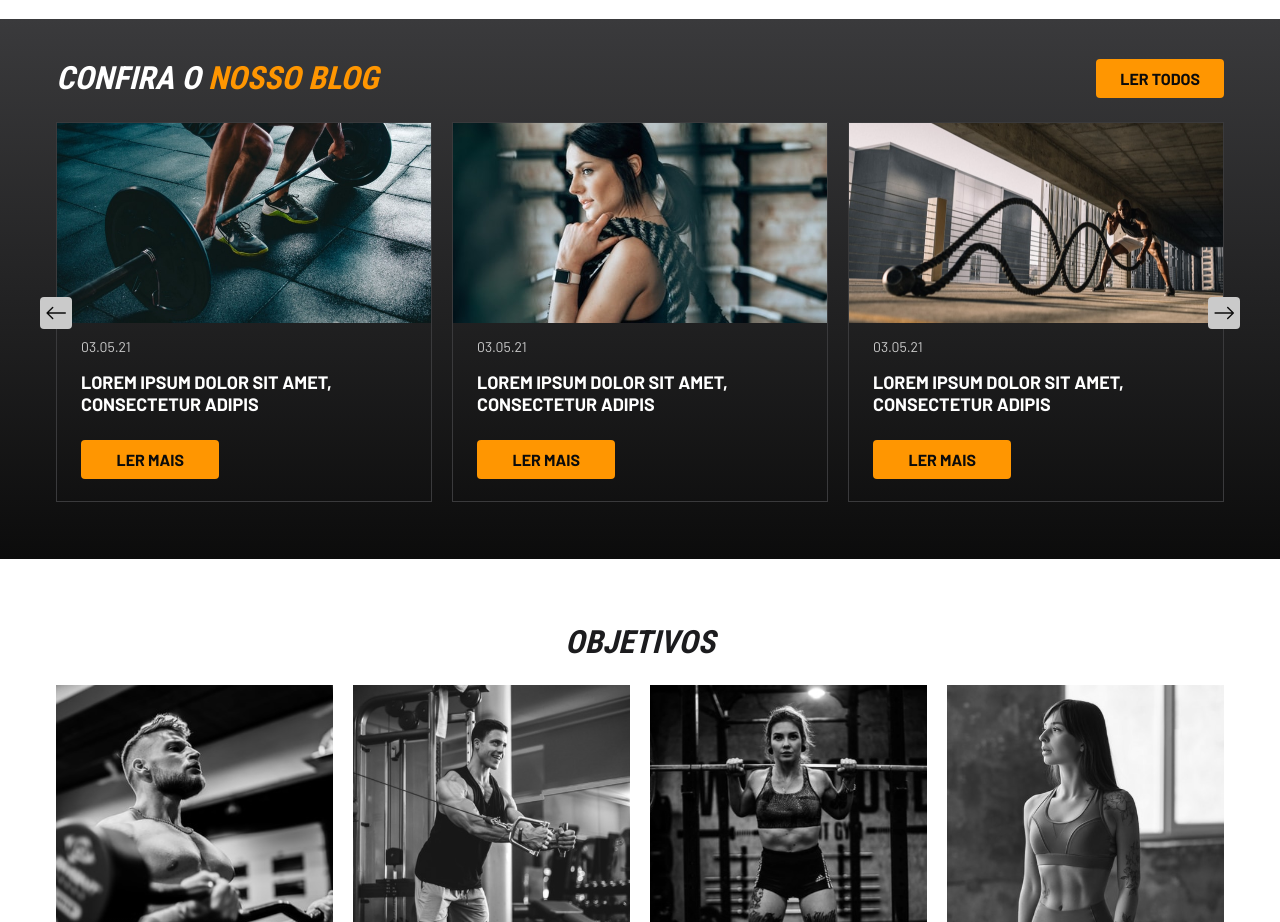
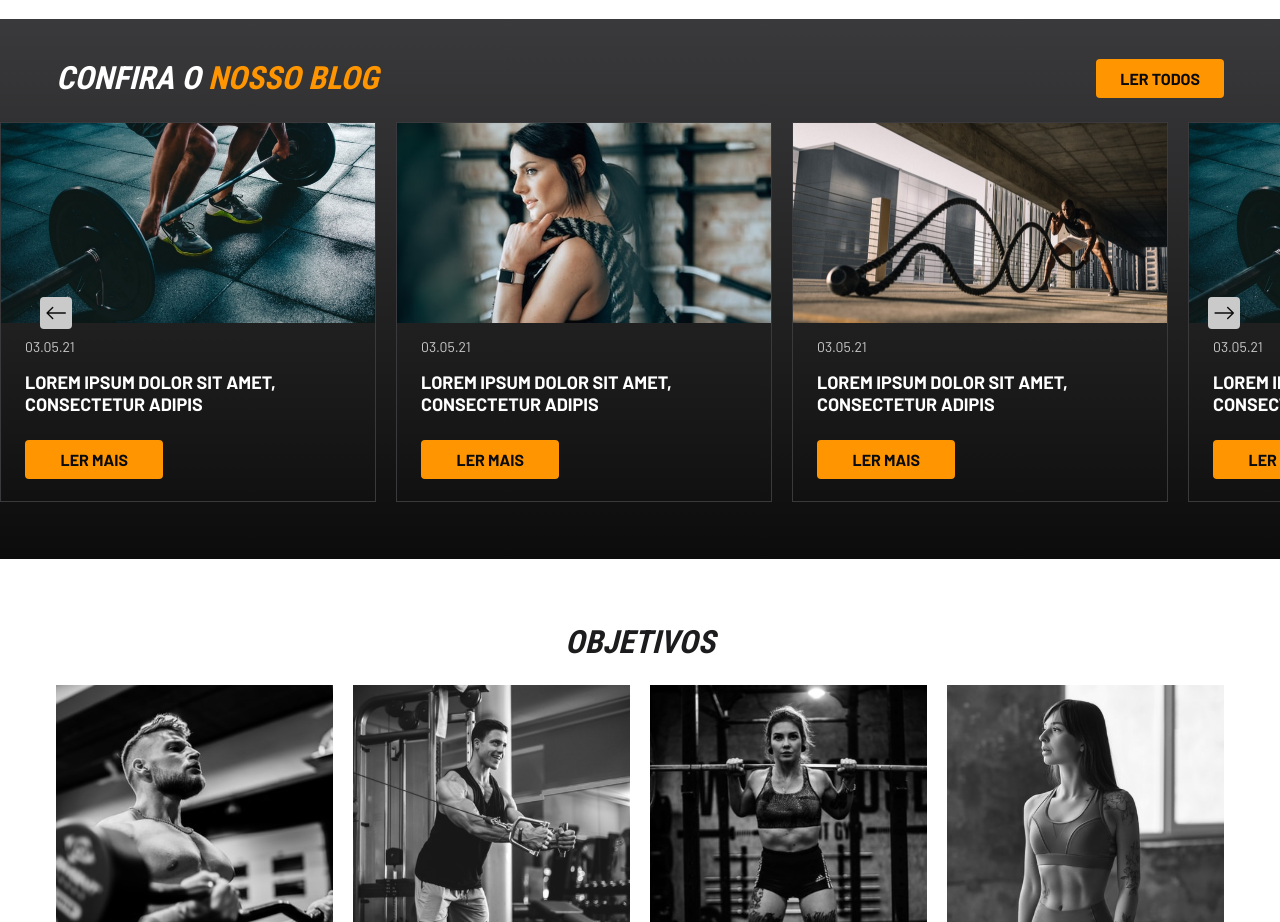
Before and after one commit to emergs/black-skull, a React (Create React App) app: page / in a window 1280 px wide. Shown: the part 2600-3522 px from the top of the page. Built offline with nearby package versions, Linux system fonts and the light colour scheme.

Commit message:
feat:implementação do slider no componente Blog

```diff
--- a/src/components/Blog/index.tsx
+++ b/src/components/Blog/index.tsx
@@ -3,8 +3,15 @@ import { blogContent } from "../../utils"
 import Button from "../Button"
 import CardBlog from "../CardBlog"
 import { BlogStyled } from "./styled"
+import { useContext, useRef } from "react"
+import { SlidersContexts } from "../../contexts/slider"
 
 const Blog = () => {
+
+  const carousel = useRef(null)
+  const card = useRef(null)
+  const { nextImage, previusImage } = useContext(SlidersContexts)
+
   return (
     <BlogStyled>
       <div>
@@ -21,14 +28,15 @@ const Blog = () => {
         zIndex="1"
         backgroundColor="var(--gray2)"
         hoverBackground="var(--orange2)"
+        onClick={(e) => previusImage(e, carousel, card)}
       >
         <BsArrowLeft />
       </Button>
       <nav>
-        <ul>
+        <ul ref={carousel}>
           {
             blogContent.map((blog) => {
-              return <CardBlog blog={blog} />
+              return <CardBlog blog={blog} card={card}/>
             })
           }
         </ul>
@@ -43,6 +51,7 @@ const Blog = () => {
         zIndex="1"
         backgroundColor="var(--gray2)"
         hoverBackground="var(--orange2)"
+        onClick={(e) => nextImage(e, carousel, card)}
       >
         <BsArrowRight />
       </Button>
--- a/src/components/Blog/styled.ts
+++ b/src/components/Blog/styled.ts
@@ -38,5 +38,12 @@ export const BlogStyled = styled.section`
       height: 380px;
       display: flex;
       gap:20px;
+      max-width: 1280px;
+      overflow-x: auto;
+      scroll-behavior: smooth;
+
+      ::-webkit-scrollbar{
+        display: none;
+      }
     }
 `
--- a/src/components/CardBlog/index.tsx
+++ b/src/components/CardBlog/index.tsx
@@ -4,7 +4,7 @@ import { CardBlogStyled } from "./styled"
 import { motion } from "framer-motion"
 import arrowSquareOut from "../../assets/images/ArrowSquareOut.svg"
 
-const CardBlog = ({ blog }: any) => {
+const CardBlog = ({ blog, card }: any) => {
 
   const [isHovered, setIsHovered] = useState(false);
 
@@ -20,7 +20,7 @@ const CardBlog = ({ blog }: any) => {
         style={{ position: "relative" }}
       >
         <div className="blog-image">
-          <motion.img
+          <motion.img ref={card}
             src={blog.img}
             alt={blog.title}
             animate={{ scale: isHovered ? 1.2 : 1 }}
--- a/src/components/CardBlog/styled.ts
+++ b/src/components/CardBlog/styled.ts
@@ -5,6 +5,7 @@ export const CardBlogStyled = styled.li`
   width: 376px;
   border: 1px solid var(--dark3);
   overflow: hidden;
+  flex: none;
 
   .blog-image{
     height: 200px;
--- a/src/contexts/slider/index.tsx
+++ b/src/contexts/slider/index.tsx
@@ -12,6 +12,7 @@ const SlidersProviders = ({ children }: IChildren) => {
   ) => {
     e.preventDefault()
     if (caroseul.current && card.current) {
+      console.log(caroseul.current)
       caroseul.current.scrollLeft += card.current?.clientWidth
     }
   }
@@ -23,6 +24,7 @@ const SlidersProviders = ({ children }: IChildren) => {
   ) => {
     e.preventDefault()
     if (caroseul.current && card.current) {
+      console.log(card.current)
       caroseul.current.scrollLeft -= card.current?.clientWidth
     }
   }
--- a/src/utils/index.tsx
+++ b/src/utils/index.tsx
@@ -81,6 +81,9 @@ export const blogContent = [
   { title: 'Lorem ipsum dolor sit amet, consectetur adipis', date: '03.05.21', link: '#', img: blog1 },
   { title: 'Lorem ipsum dolor sit amet, consectetur adipis', date: '03.05.21', link: '#', img: blog2 },
   { title: 'Lorem ipsum dolor sit amet, consectetur adipis', date: '03.05.21', link: '#', img: blog3 },
+  { title: 'Lorem ipsum dolor sit amet, consectetur adipis', date: '03.05.21', link: '#', img: blog1 },
+  { title: 'Lorem ipsum dolor sit amet, consectetur adipis', date: '03.05.21', link: '#', img: blog2 },
+  { title: 'Lorem ipsum dolor sit amet, consectetur adipis', date: '03.05.21', link: '#', img: blog3 },
 ]
 
 export const targets = [
```
